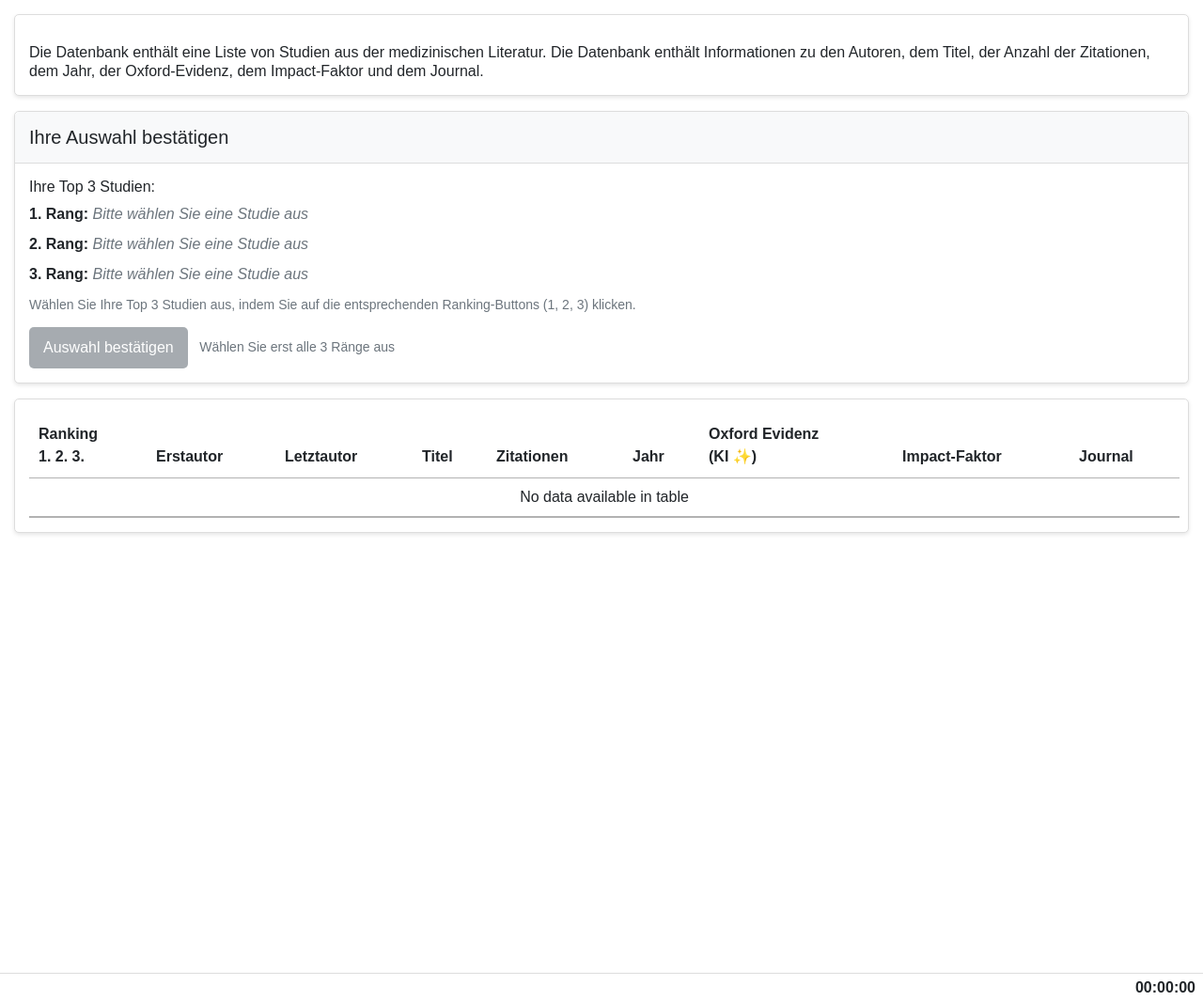
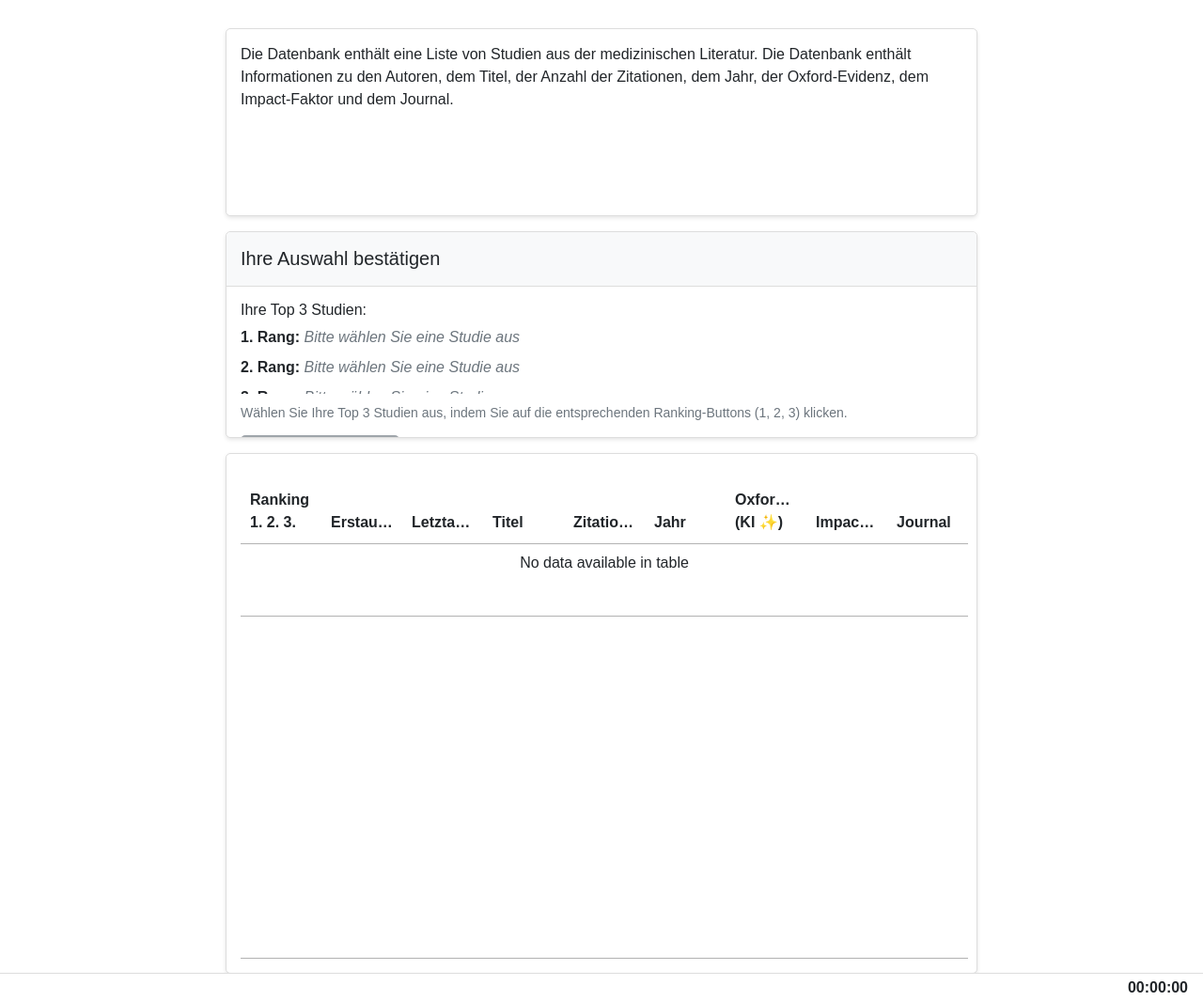
Before and after one commit to taubsity/datadings, a Flask app: page /study in a window 1280 px wide. Shown: the whole page at 94% size. Run offline with Flask 3, Linux system fonts and the light colour scheme; the visitor is signed in with stand-in values (Sample User, id 1); data that the repository does not hold is empty; some libraries are stand-ins or nearby versions.

Commit message:
Refactor layout for detail and index pages; enhance responsiveness by applying flex utilities and adjusting container classes

```diff
--- a/static/styles.css
+++ b/static/styles.css
@@ -12,7 +12,6 @@
     --spacing-sm: 8px;
     --spacing-md: 15px;
     --spacing-lg: 20px;
-	--font-size: 14px;
     --font-family: Arial, sans-serif;
     --transition: all 0.2s ease;
 }
@@ -20,26 +19,22 @@
 /* Global reset and base styles */
 * {
     font-family: var(--font-family);
-	box-sizing: border-box;
-}
-
-body {
-	margin: 0;
-	line-height: 1.5;
-	padding-bottom: 70px; /* Space for footer */
 }
 
 /* Layout utilities */
 .container {
-	max-width: 100%;
+    width: 100%;
     margin: 0 auto;
     padding: var(--spacing-md);
+    box-sizing: border-box;
 }
 
 .flex-center {
     display: flex;
     justify-content: center;
     align-items: center;
+    width: 100%;
+    height: 100%;
 }
 
 .flex-column {
@@ -47,24 +42,22 @@ body {
 }
 
 .full-height {
-	min-height: 100vh;
+    height: 100vh;
+    max-height: 100vh;
 }
 
-p {
-	margin: var(--spacing-md) 0;
-	line-height: 1.25;
-}
-
-/* Buttons - unified styling */
 .btn {
-	padding: 10px var(--spacing-md);
+	padding: var(--spacing-md);
 	border: none;
 	border-radius: var(--border-radius);
 	cursor: pointer;
-	text-decoration: none;
 	display: inline-block;
 	transition: var(--transition);
 	font-weight: 500;
+	text-align: center;
+	overflow: hidden;
+	text-overflow: ellipsis;
+	white-space: nowrap;
 }
 
 .btn-primary {
@@ -129,6 +107,9 @@ p {
 
 /* Cards */
 .card {
+    width: 800px;
+    height: auto;
+    min-height: 200px;
     background: white;
     border: 1px solid var(--border-color);
     border-radius: var(--border-radius);
@@ -137,6 +118,8 @@ p {
 }
 
 .card-header {
+    width: 100%;
+    height: 60px;
     background-color: var(--light-bg);
     padding: var(--spacing-md);
     border-bottom: 1px solid var(--border-color);
@@ -146,25 +129,9 @@ p {
 }
 
 .card-body {
+    width: 100%;
     padding: var(--spacing-md);
-}
-
-/* Ranking radio buttons */
-.ranking-options {
-	display: flex;
-	gap: var(--spacing-sm);
-	align-items: center;
-}
-
-.rank-radio {
-	margin: 0 2px;
-	cursor: pointer;
-}
-
-.timer {
-	border-radius: var(--border-radius);
-	font-weight: 600;
-	border: none;
+    min-height: 140px;
 }
 
 /* Footer component */
@@ -206,80 +177,41 @@ p {
 }
 
 .detail-container {
+    width: 100%;
+    height: 100vh;
+    display: flex;
     justify-content: center;
     align-items: center;
 }
 
-/* Expandable content */
-.expandable-content {
-	padding: var(--spacing-md);
-	background-color: var(--light-bg);
-	border-left: 4px solid var(--primary-color);
-	margin: var(--spacing-sm) 0;
-}
-
-.content-box {
-	background: white;
-	padding: var(--spacing-md);
-	border: 1px solid var(--border-color);
-	border-radius: var(--border-radius);
-	margin: var(--spacing-sm) 0;
-}
-
-/* Confirmation section styles */
-.confirmed-selection {
-	background-color: #d4edda;
-	border: 1px solid #c3e6cb;
-	padding: var(--spacing-md);
-	border-radius: var(--border-radius);
+/* Confirmation card fixed sizing */
+.confirmation-card {
+    width: 800px;
+    height: 220px;
+    min-height: 220px;
     margin-bottom: var(--spacing-md);
 }
 
-.ranking-disabled {
-	opacity: 0.6;
-	pointer-events: none;
-}
-
-.rank-radio:disabled {
-	cursor: not-allowed;
-	opacity: 0.5;
-}
-
-.table tbody tr.disabled-row {
-	cursor: default;
-	opacity: 0.7;
-}
-
-.table tbody tr.disabled-row:hover {
-	transform: none;
-	box-shadow: none;
-	background-color: inherit;
-}
-
-/* Success alert styling */
-.bg-success {
-	background-color: var(--success-color) !important;
-}
-
-.text-success {
-	color: var(--success-color) !important;
-}
-
-/* Confirmation card fixed sizing */
-.confirmation-card {
-	min-height: 220px; /* Fixed minimum height */
-}
-
 .confirmation-card .card-body {
-	min-height: 160px; /* Fixed content area height */
+    height: 160px;
+    min-height: 160px;
+    max-height: 160px;
+    overflow: auto;
 }
 
 .selection-list {
-	min-height: 72px; /* Space for exactly 3 lines */
+    width: 100%;
+    height: 72px;
+    min-height: 72px;
+    max-height: 72px;
+    overflow: hidden;
 }
 
 .selection-item {
-	height: 24px; /* Fixed height per item */
+    width: 100%;
+    height: 24px;
+    min-height: 24px;
+    max-height: 24px;
     overflow: hidden;
     text-overflow: ellipsis;
     white-space: nowrap;
@@ -288,117 +220,135 @@ p {
 .study-placeholder {
     color: var(--secondary-color);
     font-style: italic;
+    height: 24px;
+    overflow: hidden;
 }
 
 .status-message {
-	height: 20px; /* Fixed height for status message */
+    width: 100%;
+    height: 20px;
+    max-height: 20px;
     overflow: hidden;
 }
 
-.button-section {
-	height: 40px; /* Fixed height for button area */
-	display: flex;
-	align-items: center;
+/* Table styles */
+.table {
+    width: 100%;
+    height: 500px;
+    table-layout: fixed;
+    border-collapse: collapse;
 }
 
-/* Button disabled styling */
-.btn:disabled {
-	opacity: 0.6;
-	cursor: not-allowed;
+.table thead {
+    height: 60px;
+    display: table;
+    width: 100%;
+    table-layout: fixed;
 }
 
-.btn-secondary {
-	background-color: var(--secondary-color);
-	color: white;
+.table tbody {
+    display: block;
+    height: 440px;
+    overflow-y: auto;
+    width: 100%;
 }
 
-.btn-success {
-	background-color: var(--success-color);
-	color: white;
-}
-
-.btn-success:hover:not(:disabled) {
-	background-color: #218838;
-}
-
-/* Text styling for incomplete selections */
-.text-muted {
-	color: var(--secondary-color) !important;
-}
-
-.text-warning {
-	color: var(--warning-color) !important;
-}
-
-/* Responsive design */
-@media (max-width: 768px) {
-	.container {
-		max-width: 95%;
-		padding: var(--spacing-sm);
+.table tr {
+    display: table;
+    table-layout: fixed;
+    width: 100%;
+    height: 60px;
+    min-height: 60px;
+    max-height: 60px;
 }
 
 .table th,
 .table td {
+    height: 60px;
+    min-height: 60px;
+    max-height: 60px;
     padding: var(--spacing-sm);
-		max-width: 150px;
+    overflow: hidden;
+    text-overflow: ellipsis;
+    white-space: nowrap;
+    width: 11.11%; /* For 9 columns in your table */
+    box-sizing: border-box;
 }
 
-	.detail-card {
-		width: 95%;
+/* Timer styling */
+.timer {
+    width: 80px;
+    height: 24px;
+    border-radius: var(--border-radius);
+    font-weight: 600;
+    border: none;
+    text-align: center;
 }
 
-	.footer {
-		padding: var(--spacing-sm);
-		height: 45px;
+/* Modal styling */
+.modal-dialog {
+    width: 1000px !important;
+    max-width: 1000px !important;
+    height: 600px !important;
 }
 
-	.timer {
-		font-size: 12px;
-		padding: 6px var(--spacing-sm);
+.modal-content {
+    width: 100%;
+    height: 100%;
 }
 
-	body {
-		padding-bottom: 65px; /* Adjust for smaller footer on mobile */
+.modal-header {
+    width: 100%;
+    height: 60px;
 }
+
+.modal-body {
+    width: 100%;
+    height: 540px;
+    overflow: auto;
 }
 
 /* Utility classes */
 .text-center {
     text-align: center;
 }
-.text-left {
-	text-align: left;
+
+.text-muted {
+    color: var(--secondary-color) !important;
 }
-.text-right {
-	text-align: right;
+
+.text-success {
+    color: var(--success-color) !important;
 }
+
+.text-white {
+    color: white !important;
+}
+
+.bg-success {
+    background-color: var(--success-color) !important;
+}
+
 .mb-0 {
     margin-bottom: 0;
 }
-.mb-1 {
-	margin-bottom: var(--spacing-sm);
-}
+
 .mb-2 {
     margin-bottom: var(--spacing-md);
 }
+
 .mb-3 {
     margin-bottom: var(--spacing-lg);
 }
-.mt-1 {
-	margin-top: var(--spacing-sm);
-}
+
 .mt-2 {
     margin-top: var(--spacing-md);
 }
+
 .mt-3 {
     margin-top: var(--spacing-lg);
 }
-.d-flex {
-	display: flex;
+
+.ms-2 {
+    margin-left: var(--spacing-md);
 }
-.justify-between {
-	justify-content: space-between;
-}
-.align-center {
-	align-items: center;
-}
--- a/templates/detail.html
+++ b/templates/detail.html
@@ -12,12 +12,12 @@
         href="{{ url_for('static', filename='styles.css') }}"
     />
 </head>
-<body class="detail-body">
+<body class="detail-body flex-center full-height">
     <div class="container detail-container">
         <div class="card">
             <div class="card-header">
                 <h5 class="mb-0">Detailansicht</h5>
-                <button type="button" class="btn btn-close-detail" onclick="window.history.back()" aria-label="Schließen">
+                <button type="button" class="btn btn-primary" onclick="window.history.back()" aria-label="Schließen">
                     ✕ Schließen
                 </button>
             </div>
--- a/templates/index.html
+++ b/templates/index.html
@@ -18,7 +18,7 @@
 		/>
 	</head>
 	<body>
-		<div class="container">
+		<div class="container flex-center flex-column full-height">
 			<div class="card mb-3">
 				<div class="card-body">
 					<p class="mb-0">
```
Also changed, not shown: other parts of static/styles.css (+14 -25 lines). Lines whose indentation alone changed are shown as unchanged.
